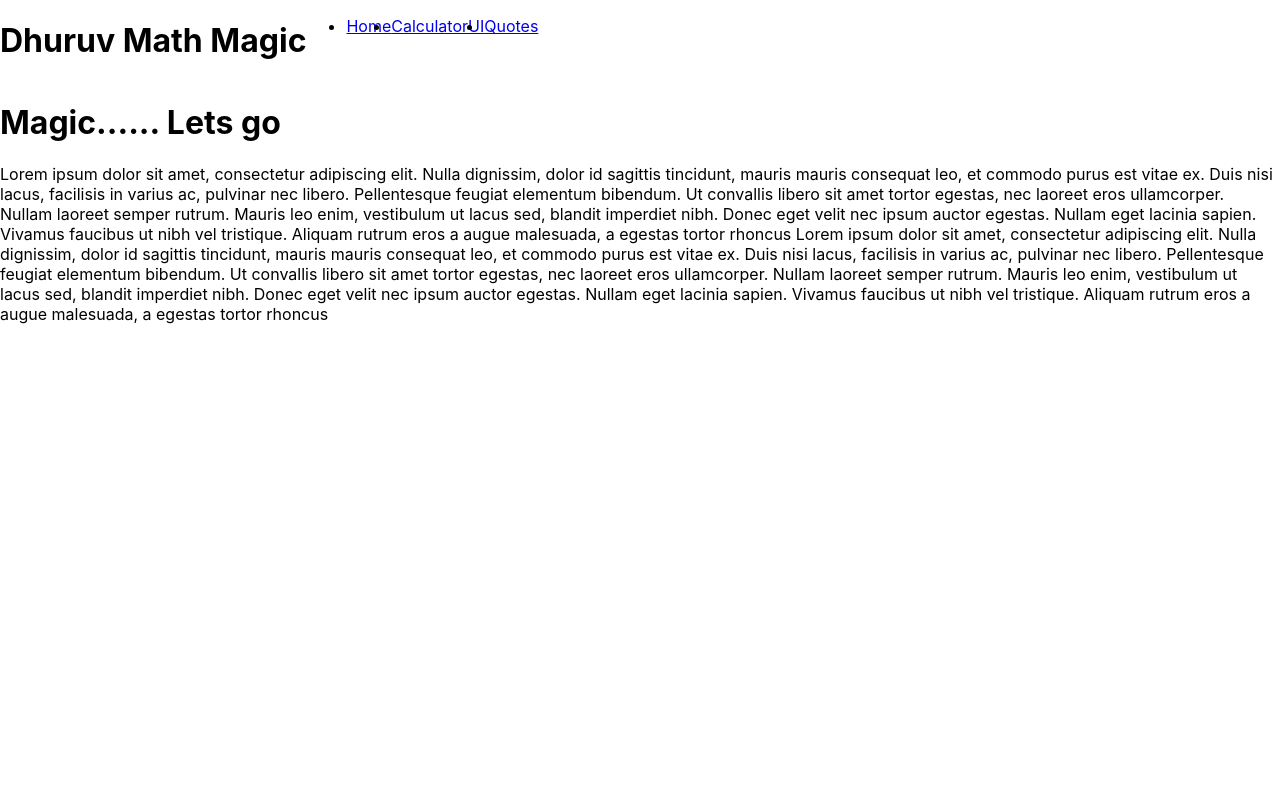
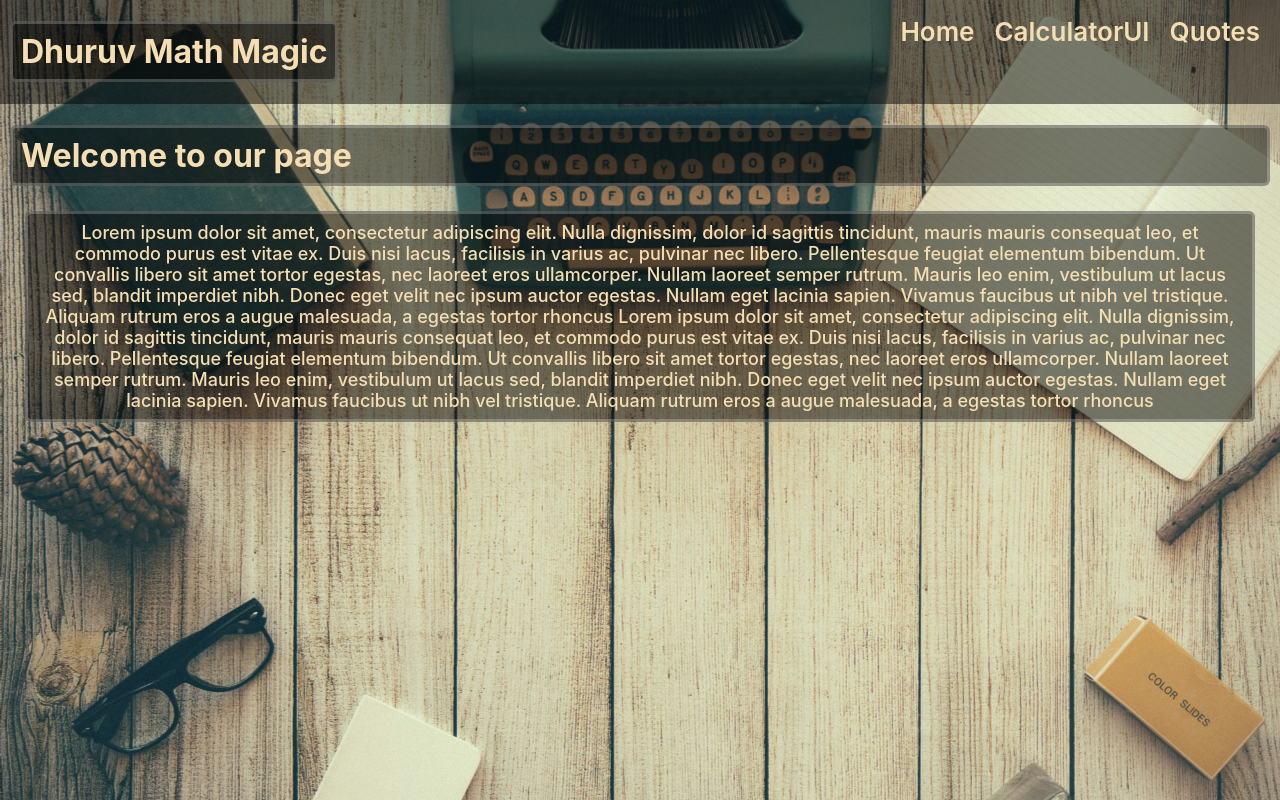
Before and after one commit to DhuruvSingh/math-magicians-app, a React (Create React App) app: page / in a window 1280 px wide. Built offline with nearby package versions, Linux system fonts and the light colour scheme.

Commit message:
Add Styling

```diff
--- a/src/Components/Header.js
+++ b/src/Components/Header.js
@@ -3,7 +3,7 @@ import React from 'react';
 import { Link } from 'react-router-dom';
 
 const Header = () => (
-  <header style={{ display: 'flex' }}>
+  <header className="navbar">
     <h1>Dhuruv Math Magic</h1>
     <ul style={{ display: 'flex' }}>
       <li><Link to="/" className="link">Home</Link></li>
--- a/src/Components/Home.js
+++ b/src/Components/Home.js
@@ -2,9 +2,9 @@ import React from 'react';
 import Header from './Header';
 
 const Home = () => (
-  <div>
+  <div className="homeContainer">
     <Header />
-    <h1>Magic...... Lets go</h1>
+    <h1>Welcome to our page</h1>
     <p>
       Lorem ipsum dolor sit amet, consectetur adipiscing elit. Nulla dignissim,
       dolor id sagittis tincidunt, mauris mauris consequat leo, et commodo purus
--- a/src/Components/Quotes.js
+++ b/src/Components/Quotes.js
@@ -2,9 +2,8 @@ import React from 'react';
 import Header from './Header';
 
 const Quotes = () => (
-  <div>
+  <div className="quoteContainer">
     <Header />
-
     <h4>
       Lorem ipsum dolor sit amet, consectetur adipiscing elit. Nulla dignissim,
       dolor id sagittis tincidunt, mauris mauris consequat leo, et commodo purus
--- a/src/Components/calculatorUI.css
+++ b/src/Components/calculatorUI.css
@@ -1,10 +1,16 @@
 #root {
   display: flex;
-  justify-content: center;
 }
 
 .calculatorMain {
-  margin-top: 20px;
+  background-image: url(../CalculatorBg.jpg);
+  background-size: cover;
+  width: 100%;
+  display: flex;
+  background-color: khaki;
+  flex-direction: column;
+  align-items: center;
+  height: 100vh;
 }
 
 .mainCalc {
@@ -21,12 +27,13 @@
 
 .outputBox {
   height: 100px;
-  width: 100%;
+  width: 365px;
   background-color: cornflowerblue;
   display: flex;
   justify-content: right;
   align-items: center;
   font-size: 40px;
+  margin-top: 15px;
 }
 
 .calcNumBtn {
@@ -58,3 +65,78 @@
   grid-column: 1/3;
   width: 99% !important;
 }
+
+.navbar {
+  display: flex;
+  background: hsl(0deg 0% 0% / 49%);;
+  justify-content: space-between;
+  width: inherit;
+}
+
+li {
+  list-style: none;
+  text-decoration: none;
+  margin-right: 20px;
+  height: 30px;
+}
+
+li a {
+  text-decoration: none;
+  color: wheat;
+  font-size: 26px;
+  font-weight: 600;
+}
+
+.homeContainer {
+  background-image: url(../CalculatorBg.jpg);
+  background-size: cover;
+  flex-direction: column;
+  align-items: center;
+  height: 100vh;
+}
+
+.homeContainer p {
+  background: #0000007d;
+  margin: 25px;
+  border: solid #ffffff38;
+  border-radius: 6px;
+  padding: 8px;
+  font-size: large;
+  font-weight: 500;
+  color: wheat;
+  text-align: center;
+}
+
+.homeContainer h1 {
+  margin-left: 10px;
+  margin-right: 10px;
+  background: #0000007d;
+  border: solid #ffffff38;
+  border-radius: 6px;
+  padding: 8px;
+  color: wheat;
+}
+
+.quoteContainer {
+  background-image: url(../CalculatorBg.jpg);
+  background-size: cover;
+  flex-direction: column;
+  align-items: center;
+  height: 100vh;
+}
+
+.quoteContainer h4 {
+  margin-left: 10px;
+  margin-right: 10px;
+  background: #0000007d;
+  border: solid #ffffff38;
+  border-radius: 6px;
+  padding: 8px;
+  color: wheat;
+  font-size: large;
+}
+
+.navbar h1 {
+  color: wheat;
+  margin-left: 10px;
+}
--- a/src/Components/calculatorUI.js
+++ b/src/Components/calculatorUI.js
@@ -14,14 +14,17 @@ const CalculatorUI = () => {
 
   const { total, next, operation } = state;
   return (
-    <div className="calculatorMain">
-      <div className="outputBox">
-        { total }
-        { operation }
-        { next }
+    <>
+      <div className="calculatorMain">
+        <Header />
+        <div className="outputBox">
+          {total}
+          {operation}
+          {next}
+        </div>
+        <KeyBoard handler={handleClick} />
       </div>
-      <KeyBoard handler={handleClick} />
-    </div>
+    </>
 
   );
 };
@@ -31,7 +34,6 @@ const KeyBoard = (props) => {
   const { handler } = props;
   return (
     <div className="mainCalc">
-      <Header />
       <div className="buttons">
         <div className="calcNumBtn">
           <button type="button" onClick={handler} className=" numBtn numBtnAC">AC</button>
```
Also changed, not shown: src/CalculatorBg.jpg (added).
